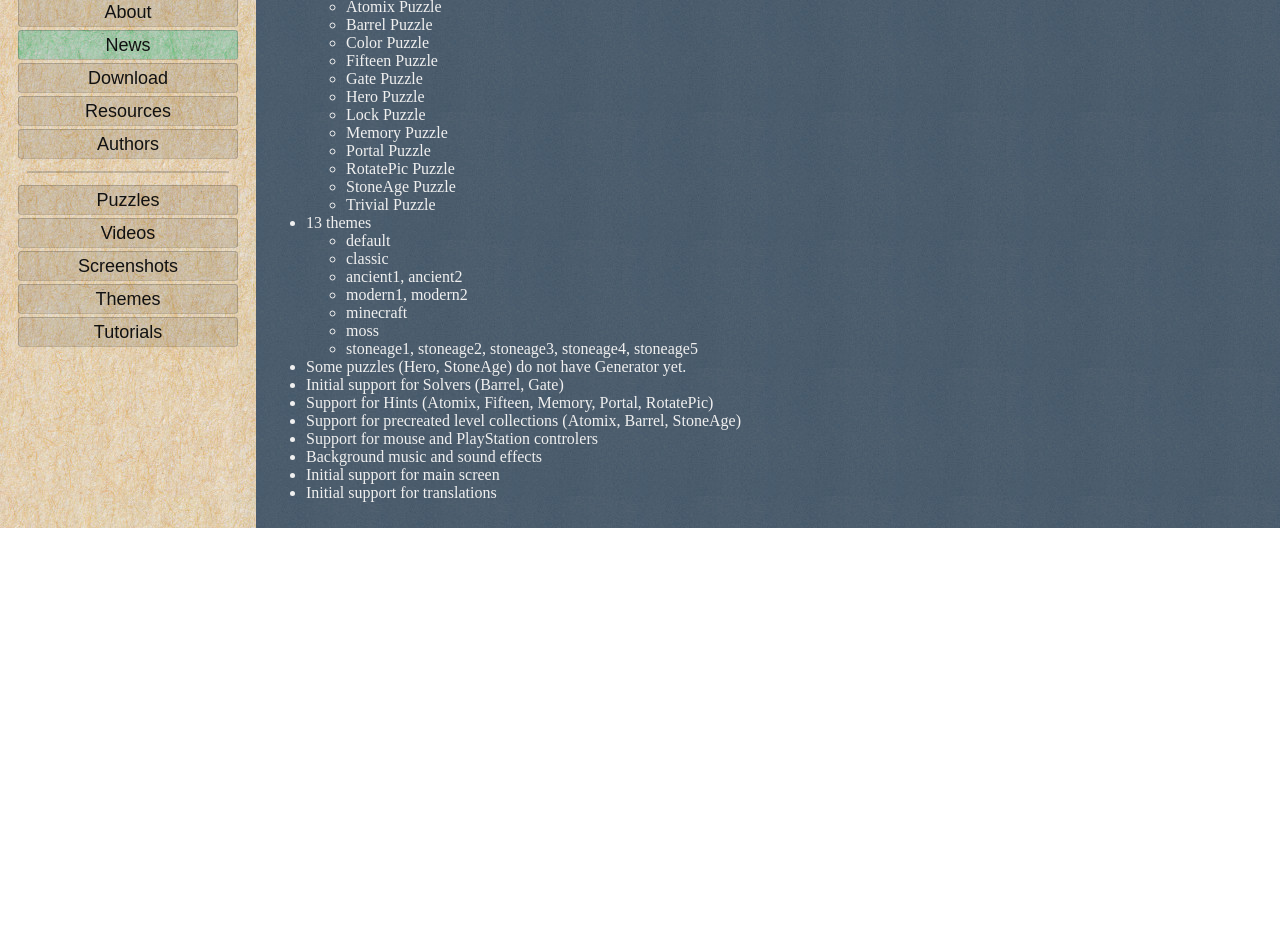
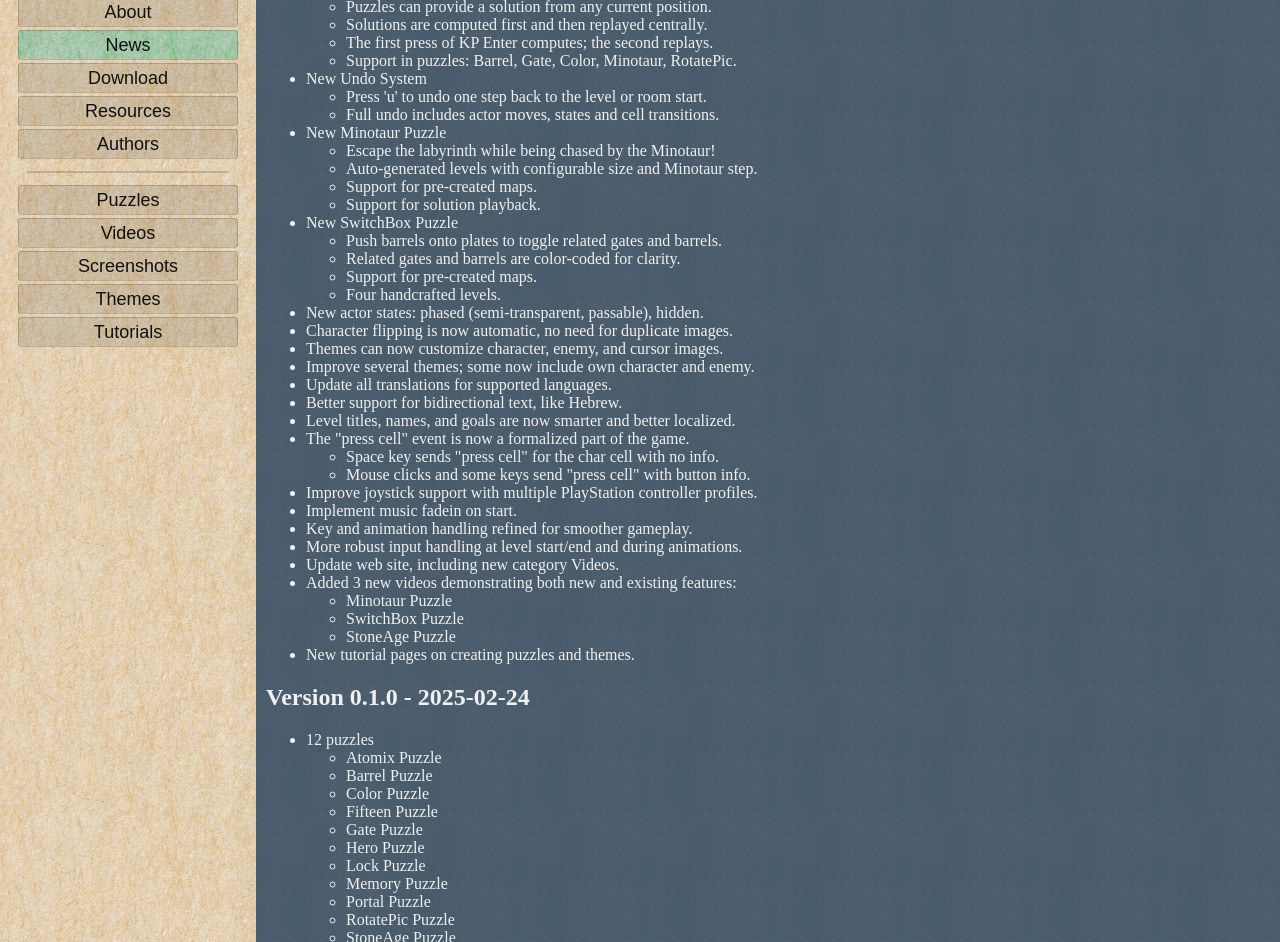
Before and after one commit to mig0/puzzle-dungeon-web, a plain HTML site: page news.html in a window 1280 px wide. Shown: the part 272-1214 px from the top of the page. Before the commit the page ends 800 px from the top, so only its background shows below. Drawn offline with Linux system fonts and the light colour scheme.

Commit message:
Add version 0.2.0 entry to news.html
Signed-off-by: Mikhael Goikhman <migo@freeshell.org>

```diff
--- a/news.html
+++ b/news.html
@@ -408,6 +408,54 @@ pre.highlight  {
 <div id="content">
 <h1>Latest News</h1>
 
+<h2>Version 0.2.0 - 2025-05-30</h2>
+<ul>
+	<li>New Solution System<ul>
+		<li>Puzzles can provide a solution from any current position.</li>
+		<li>Solutions are computed first and then replayed centrally.</li>
+		<li>The first press of KP Enter computes; the second replays.</li>
+		<li>Support in puzzles: Barrel, Gate, Color, Minotaur, RotatePic.</li>
+	</ul></li>
+	<li>New Undo System<ul>
+		<li>Press 'u' to undo one step back to the level or room start.</li>
+		<li>Full undo includes actor moves, states and cell transitions.</li>
+	</ul></li>
+	<li>New Minotaur Puzzle<ul>
+		<li>Escape the labyrinth while being chased by the Minotaur!</li>
+		<li>Auto-generated levels with configurable size and Minotaur step.</li>
+		<li>Support for pre-created maps.</li>
+		<li>Support for solution playback.</li>
+	</ul></li>
+	<li>New SwitchBox Puzzle<ul>
+		<li>Push barrels onto plates to toggle related gates and barrels.</li>
+		<li>Related gates and barrels are color-coded for clarity.</li>
+		<li>Support for pre-created maps.</li>
+		<li>Four handcrafted levels.</li>
+	</ul></li>
+	<li>New actor states: phased (semi-transparent, passable), hidden.</li>
+	<li>Character flipping is now automatic, no need for duplicate images.</li>
+	<li>Themes can now customize character, enemy, and cursor images.</li>
+	<li>Improve several themes; some now include own character and enemy.</li>
+	<li>Update all translations for supported languages.</li>
+	<li>Better support for bidirectional text, like Hebrew.</li>
+	<li>Level titles, names, and goals are now smarter and better localized.</li>
+	<li>The "press cell" event is now a formalized part of the game.<ul>
+		<li>Space key sends "press cell" for the char cell with no info.</li>
+		<li>Mouse clicks and some keys send "press cell" with button info.</li>
+	</ul></li>
+	<li>Improve joystick support with multiple PlayStation controller profiles.</li>
+	<li>Implement music fadein on start.</li>
+	<li>Key and animation handling refined for smoother gameplay.</li>
+	<li>More robust input handling at level start/end and during animations.</li>
+	<li>Update web site, including new category Videos.</li>
+	<li>Added 3 new videos demonstrating both new and existing features:<ul>
+		<li>Minotaur Puzzle</li>
+		<li>SwitchBox Puzzle</li>
+		<li>StoneAge Puzzle</li>
+	</ul></li>
+	<li>New tutorial pages on creating puzzles and themes.</li>
+</ul>
+
 <h2>Version 0.1.0 - 2025-02-24</h2>
 <ul>
 	<li>12 puzzles<ul>
@@ -434,13 +482,13 @@ pre.highlight  {
 		<li>stoneage1, stoneage2, stoneage3, stoneage4, stoneage5</li>
 	</ul></li>
 	<li>Some puzzles (Hero, StoneAge) do not have Generator yet.</li>
-	<li>Initial support for Solvers (Barrel, Gate)</li>
-	<li>Support for Hints (Atomix, Fifteen, Memory, Portal, RotatePic)</li>
-	<li>Support for precreated level collections (Atomix, Barrel, StoneAge)</li>
-	<li>Support for mouse and PlayStation controlers</li>
-	<li>Background music and sound effects</li>
-	<li>Initial support for main screen</li>
-	<li>Initial support for translations</li>
+	<li>Initial support for Solvers (Barrel, Gate).</li>
+	<li>Support for Hints (Atomix, Fifteen, Memory, Portal, RotatePic).</li>
+	<li>Support for precreated level collections (Atomix, Barrel, StoneAge).</li>
+	<li>Support for mouse and PlayStation controlers.</li>
+	<li>Background music and sound effects.</li>
+	<li>Initial support for main screen.</li>
+	<li>Initial support for translations.</li>
 </ul>
 
 </div>
```
